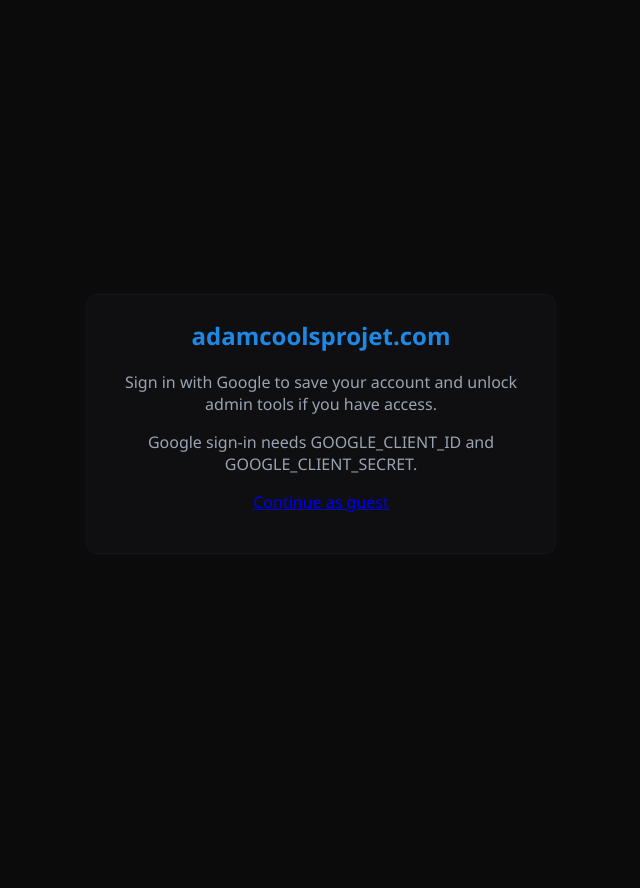
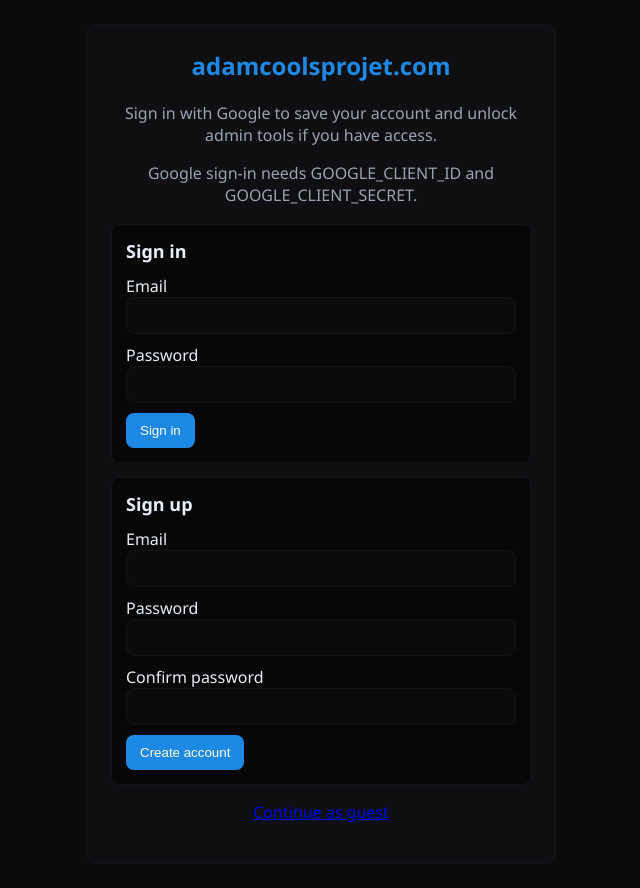
Before and after one commit to coolsadam00-oss/adamcoolsprojet, a Flask app: page /login in a window 1280 px wide. Shown: the whole page, without its empty margins (319-959 px from the left). Before the commit the page ends 554 px from the top, so only its background shows below. Run offline with Flask 2, Linux system fonts and the light colour scheme; data that the repository does not hold is empty; some libraries are stand-ins or nearby versions.

Commit message:
Add email password signup

```diff
--- a/app.py
+++ b/app.py
@@ -1,12 +1,15 @@
 import os
 import re
 import shutil
+import secrets
+import smtplib
 import sqlite3
 import zipfile
 import datetime
 import urllib.parse
 import urllib.request
 import json
+from email.message import EmailMessage
 from functools import wraps
 from flask import (
     Flask,
@@ -21,6 +24,7 @@ from flask import (
     session,
 )
 from werkzeug.middleware.proxy_fix import ProxyFix
+from werkzeug.security import check_password_hash, generate_password_hash
 
 try:
     from google.auth.transport import requests as google_requests
@@ -101,6 +105,15 @@ def init_db():
         )
         """
     )
+    user_columns = {
+        row["name"] for row in db.execute("PRAGMA table_info(users)").fetchall()
+    }
+    if "password_hash" not in user_columns:
+        db.execute("ALTER TABLE users ADD COLUMN password_hash TEXT")
+    if "email_verified" not in user_columns:
+        db.execute("ALTER TABLE users ADD COLUMN email_verified INTEGER NOT NULL DEFAULT 0")
+    if "verification_token" not in user_columns:
+        db.execute("ALTER TABLE users ADD COLUMN verification_token TEXT")
     db.execute(
         """
         CREATE TABLE IF NOT EXISTS settings (
@@ -163,14 +176,15 @@ def upsert_user(email, name="", picture=""):
     if existing:
         db.execute(
             "UPDATE users SET name = ?, picture = ?, last_login = ?, "
+            "email_verified = 1, "
             "is_admin = CASE WHEN email = ? THEN 1 ELSE is_admin END WHERE id = ?",
             (name or existing["name"], picture or existing["picture"], now, ADMIN_EMAIL, existing["id"]),
         )
     else:
         db.execute(
-            "INSERT INTO users (email, name, picture, is_admin, created_at, last_login) "
-            "VALUES (?, ?, ?, ?, ?, ?)",
-            (email, name, picture, is_seed_admin, now, now),
+            "INSERT INTO users (email, name, picture, is_admin, created_at, last_login, email_verified) "
+            "VALUES (?, ?, ?, ?, ?, ?, ?)",
+            (email, name, picture, is_seed_admin, now, now, 1),
         )
     db.commit()
     return db.execute("SELECT * FROM users WHERE email = ?", (email,)).fetchone()
@@ -218,6 +232,72 @@ def safe_next_url(value):
     if value and value.startswith("/") and not value.startswith("//"):
         return value
     return url_for("index")
+
+
+def create_password_user(email, password):
+    email = email.strip().lower()
+    token = secrets.token_urlsafe(32)
+    now = datetime.datetime.now(datetime.UTC).isoformat()
+    db = get_db()
+    existing = db.execute("SELECT * FROM users WHERE email = ?", (email,)).fetchone()
+    password_hash = generate_password_hash(password)
+    is_seed_admin = 1 if email == ADMIN_EMAIL else 0
+    if existing:
+        db.execute(
+            "UPDATE users SET password_hash = ?, verification_token = ?, "
+            "email_verified = 0, is_admin = CASE WHEN email = ? THEN 1 ELSE is_admin END "
+            "WHERE id = ?",
+            (password_hash, token, ADMIN_EMAIL, existing["id"]),
+        )
+    else:
+        db.execute(
+            "INSERT INTO users (email, name, picture, is_admin, created_at, last_login, "
+            "password_hash, email_verified, verification_token) "
+            "VALUES (?, ?, ?, ?, ?, ?, ?, 0, ?)",
+            (email, email.split("@")[0], "", is_seed_admin, now, now, password_hash, token),
+        )
+    db.commit()
+    return db.execute("SELECT * FROM users WHERE email = ?", (email,)).fetchone()
+
+
+def send_verification_email(email, token):
+    verify_url = url_for("verify_email", token=token, _external=True)
+    host = os.environ.get("SMTP_HOST")
+    username = os.environ.get("SMTP_USERNAME")
+    password = os.environ.get("SMTP_PASSWORD")
+    sender = os.environ.get("SMTP_FROM", username or "no-reply@example.com")
+    if not host or not username or not password:
+        app.logger.warning("Email verification link for %s: %s", email, verify_url)
+        return
+
+    port = int(os.environ.get("SMTP_PORT", "587"))
+    message = EmailMessage()
+    message["Subject"] = f"Verify your {get_setting('site_name', app.config['SITE_NAME'])} account"
+    message["From"] = sender
+    message["To"] = email
+    message.set_content(
+        "Click this link to verify your account:\n\n"
+        f"{verify_url}\n\n"
+        "If you did not create this account, you can ignore this email."
+    )
+    with smtplib.SMTP(host, port, timeout=15) as smtp:
+        smtp.starttls()
+        smtp.login(username, password)
+        smtp.send_message(message)
+
+
+def authenticate_password_user(email, password):
+    user = get_db().execute(
+        "SELECT * FROM users WHERE email = ?",
+        (email.strip().lower(),),
+    ).fetchone()
+    if not user or not user["password_hash"]:
+        return None, "Email or password is wrong."
+    if not check_password_hash(user["password_hash"], password):
+        return None, "Email or password is wrong."
+    if not user["email_verified"]:
+        return None, "Please verify your email before signing in."
+    return user, None
 
 
 def save_thumbnail(file, folder):
@@ -292,12 +372,65 @@ def index():
     return render_template("index.html", projects=projects, q=q)
 
 
-@app.route("/login")
+@app.route("/login", methods=["GET", "POST"])
 def login():
+    if request.method == "POST":
+        user, error = authenticate_password_user(
+            request.form.get("email", ""),
+            request.form.get("password", ""),
+        )
+        if error:
+            flash(error)
+            return redirect(url_for("login"))
+        session.clear()
+        session["user_id"] = user["id"]
+        return redirect(safe_next_url(request.form.get("next")))
+
     return render_template(
         "login.html",
         google_ready=bool(os.environ.get("GOOGLE_CLIENT_ID") and os.environ.get("GOOGLE_CLIENT_SECRET")),
+        next_url=safe_next_url(request.args.get("next")),
     )
+
+
+@app.route("/signup", methods=["POST"])
+def signup():
+    email = request.form.get("email", "").strip().lower()
+    password = request.form.get("password", "")
+    confirm_password = request.form.get("confirm_password", "")
+    if not email or "@" not in email:
+        flash("Enter a valid email address.")
+        return redirect(url_for("login"))
+    if len(password) < 8:
+        flash("Password must be at least 8 characters.")
+        return redirect(url_for("login"))
+    if password != confirm_password:
+        flash("Passwords do not match.")
+        return redirect(url_for("login"))
+
+    user = create_password_user(email, password)
+    send_verification_email(user["email"], user["verification_token"])
+    flash("Account created. Check your email and click the verification link.")
+    return redirect(url_for("login"))
+
+
+@app.route("/verify-email/<token>")
+def verify_email(token):
+    db = get_db()
+    user = db.execute(
+        "SELECT * FROM users WHERE verification_token = ?",
+        (token,),
+    ).fetchone()
+    if not user:
+        flash("That verification link is invalid or expired.")
+        return redirect(url_for("login"))
+    db.execute(
+        "UPDATE users SET email_verified = 1, verification_token = NULL WHERE id = ?",
+        (user["id"],),
+    )
+    db.commit()
+    flash("Email verified. You can sign in now.")
+    return redirect(url_for("login"))
 
 
 @app.route("/auth/google")
--- a/static/style.css
+++ b/static/style.css
@@ -74,7 +74,12 @@ button.danger{background:var(--danger)}
 .auth-main{min-height:100vh;display:grid;place-items:center;padding:24px}
 .auth-panel{max-width:420px;background:var(--card);border:1px solid var(--border);border-radius:10px;padding:24px;text-align:center}
 .auth-panel h1{margin-top:0;color:var(--accent)}
+.auth-panel h2{font-size:18px;margin:0 0 12px}
 .btn.google{display:inline-block;margin-top:12px}
+.auth-forms{display:grid;gap:14px;margin-top:18px;text-align:left}
+.auth-form{background:var(--surface);border:1px solid var(--border);border-radius:8px;padding:14px}
+.auth-form label{display:block;margin-bottom:10px}
+.auth-form input{width:100%;padding:10px;border-radius:8px;border:1px solid var(--border);background:var(--bg);color:inherit;box-sizing:border-box}
 .flashes{background:var(--accent-soft);border:1px solid var(--border);border-radius:8px;padding:12px 16px;color:var(--text)}
 .notice{background:var(--accent-soft);border:1px solid var(--border);border-radius:8px;padding:10px 12px}
 
--- a/templates/login.html
+++ b/templates/login.html
@@ -26,6 +26,22 @@
       {% else %}
         <p class="empty">Google sign-in needs GOOGLE_CLIENT_ID and GOOGLE_CLIENT_SECRET.</p>
       {% endif %}
+      <div class="auth-forms">
+        <form method="post" action="/login" class="auth-form">
+          <h2>Sign in</h2>
+          <input type="hidden" name="next" value="{{ next_url }}">
+          <label>Email<br><input name="email" type="email" autocomplete="email" required></label>
+          <label>Password<br><input name="password" type="password" autocomplete="current-password" required></label>
+          <button type="submit">Sign in</button>
+        </form>
+        <form method="post" action="/signup" class="auth-form">
+          <h2>Sign up</h2>
+          <label>Email<br><input name="email" type="email" autocomplete="email" required></label>
+          <label>Password<br><input name="password" type="password" autocomplete="new-password" minlength="8" required></label>
+          <label>Confirm password<br><input name="confirm_password" type="password" autocomplete="new-password" minlength="8" required></label>
+          <button type="submit">Create account</button>
+        </form>
+      </div>
       <p><a class="view" href="/">Continue as guest</a></p>
     </section>
   </main>
```
Also changed, not shown: tests/test_app.py (+88 -0 lines).
